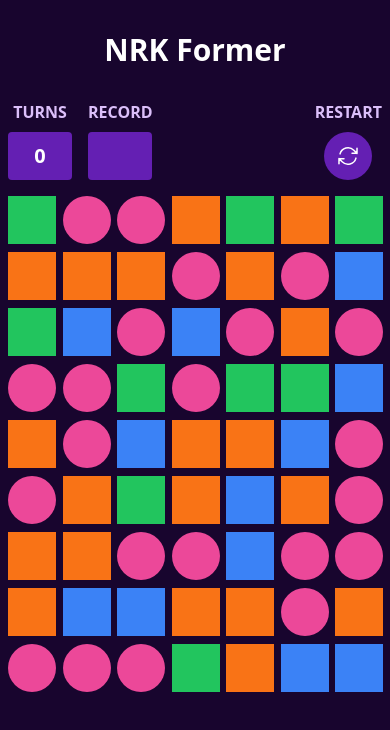
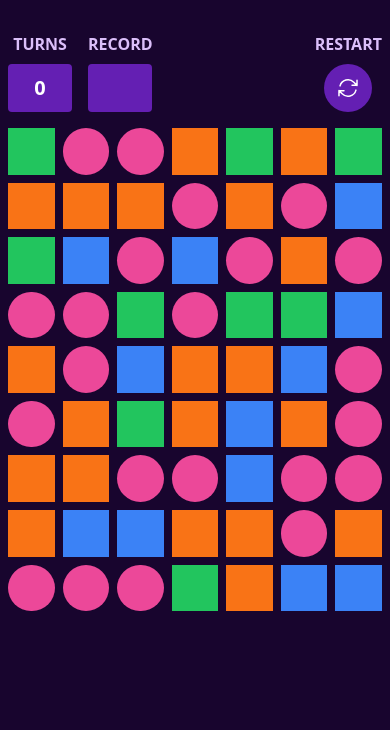
Before and after one commit to nico-bachner/nrk-former, a Next.js app: page / in a window 390 px wide. Shown: the top 730 px of the page. Built offline with nearby package versions, Linux system fonts and the light colour scheme.

Commit message:
feat: responsive sizing

```diff
--- a/package.json
+++ b/package.json
@@ -3,7 +3,7 @@
   "version": "0.1.0",
   "private": true,
   "scripts": {
-    "dev": "next dev --turbopack",
+    "dev": "next dev",
     "build": "next build",
     "start": "next start",
     "lint": "next lint"
--- a/src/app/page.tsx
+++ b/src/app/page.tsx
@@ -1,12 +1,8 @@
 import { Game } from '@/game'
 
 const Page = () => (
-  <main className="flex flex-col gap-8 px-2 py-8">
-    <h1 className="text-center text-3xl font-extrabold text-white">
-      NRK Former
-    </h1>
-
-    <div className="mx-auto max-w-2xl">
+  <main className="flex flex-col gap-8 p-2 pt-8">
+    <div className="mx-auto w-full max-w-md">
       <Game />
     </div>
   </main>
--- a/src/game.tsx
+++ b/src/game.tsx
@@ -96,7 +96,7 @@
                 <div
                   key={j}
                   style={{ gridRow: 9 - j, gridColumn: i + 1 }}
-                  className="size-12"
+                  className="aspect-square"
                 />
               )
             }
@@ -126,7 +126,7 @@
                 }}
                 style={{ gridRow: 9 - j, gridColumn: i + 1 }}
               >
-                <div className={cn('size-12', getTileColor(tile))} />
+                <div className={cn('aspect-square', getTileColor(tile))} />
               </button>
             )
           }),
```
